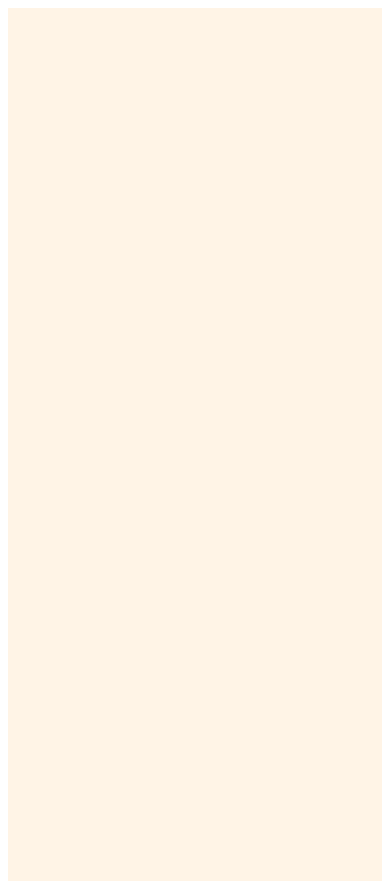
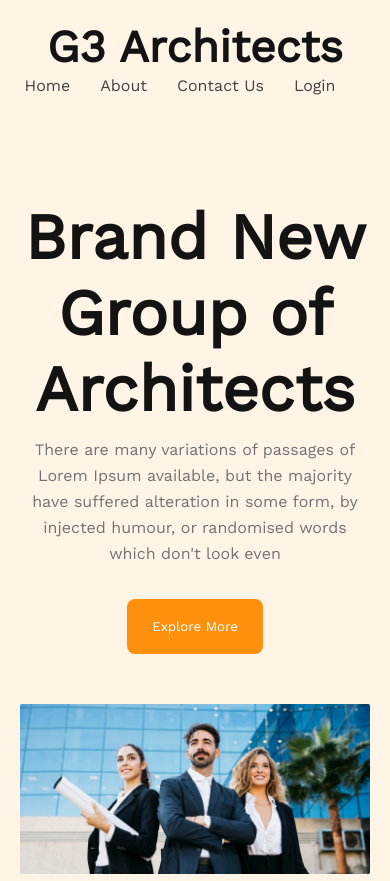
Before and after one commit to DevSadit/g3-architect-sadit, a plain HTML site: page index.html in a window 390 px wide. Shown: the top 881 px of the page. Drawn offline with nearby package versions, Linux system fonts and the light colour scheme.

Commit message:
done responsiveness for header

```diff
--- a/index.html
+++ b/index.html
@@ -1,16 +1,41 @@
 <!DOCTYPE html>
 <html lang="en">
+
 <head>
     <meta charset="UTF-8">
     <meta name="viewport" content="width=device-width, initial-scale=1.0">
+    <link rel="preconnect" href="https://fonts.googleapis.com">
+    <link rel="preconnect" href="https://fonts.gstatic.com" crossorigin>
+    <link href="https://fonts.googleapis.com/css2?family=Work+Sans&display=swap" rel="stylesheet">
     <link rel="stylesheet" href="style.css">
     <title>G3 Architecture</title>
 
 </head>
+
 <body>
-    <header class="header">
-
-    </header>
+<header class="header">
+        <nav class="nav-bar">
+            <h3>G3 Architects</h3>
+            <ul>
+                <li><a href="">Home</a></li>
+                <li><a href="">About</a></li>
+                <li><a href="">Contact Us</a></li>
+                <li><a href="">Login</a></li>
+            </ul>
+        </nav>
+    <div class="banner">
+        <div class="banner-desc">
+            <h1>Brand New <br>
+                Group of Architects
+            </h1>
+            <p>There are many variations of passages of Lorem Ipsum available, but the majority have suffered
+                alteration in some form, by injected humour, or randomised words which don't look even
+            </p>
+            <button class="btn-primary">Explore More</button>
+        </div>
+        <img src="images/banner.png" alt="">
+    </div>
+</header>
     <main class="main">
 
     </main>
@@ -18,4 +43,5 @@
 
     </footer>
 </body>
+
 </html>
--- a/style.css
+++ b/style.css
@@ -1,6 +1,90 @@
+* {
+  margin: 0;
+  padding: 0;
+  font-family: "Work Sans", sans-serif;
+}
+/* common styles */
+.btn-primary {
+  /* width: 180;
+  height: 65px; */
+  border-radius: 8px;
+  background: #ff900e;
+  color: #fff;
+  padding: 20px 25px;
+  border: none;
+  margin-top: 32px;
+  cursor: pointer;
+}
 .header {
-  max-width: 1920px;
-  height: 1322px;
+  padding: 50px 240px;
   flex-shrink: 0;
   background: rgba(255, 144, 14, 0.1);
 }
+.nav-bar {
+  margin: 0 auto;
+  display: flex;
+  justify-content: space-between;
+  align-items: center;
+}
+.nav-bar h3 {
+  color: #131313;
+  text-align: center;
+  font-size: 2.8rem;
+  font-weight: 700;
+  line-height: normal;
+}
+.nav-bar ul {
+  display: flex;
+  list-style: none;
+}
+.nav-bar ul a {
+  margin-right: 30px;
+  text-decoration: none;
+  color: #424242;
+  text-align: center;
+  font-size: 1rem;
+  font-weight: 500;
+  line-height: 26px; /* 144.444% */
+}
+.banner {
+  text-align: center;
+}
+.banner-desc {
+  max-width: 800px;
+  margin: 100px auto 50px;
+}
+.banner-desc h1 {
+  color: #131313;
+  font-size: 4rem;
+  font-weight: 700;
+  line-height: normal;
+}
+.banner-desc p {
+  padding-top: 10px;
+  color: #727272;
+  text-align: center;
+  font-size: 1rem;
+  font-weight: 400;
+  line-height: 26px; /* 162.5% */
+}
+.banner img {
+    width: 100%;
+}
+/* responsiveness for mobile */
+@media screen and (max-width: 576px) {
+    .header {
+        padding: 20px;
+    }
+    .nav-bar {
+        flex-direction: column;
+    }
+}
+/* responsiveness for tab */
+@media screen and (min-width: 576px)and (max-width: 960px) {
+    .header {
+        padding: 50px;
+    }
+    nav {
+        flex-direction: column;
+    }
+}
```
